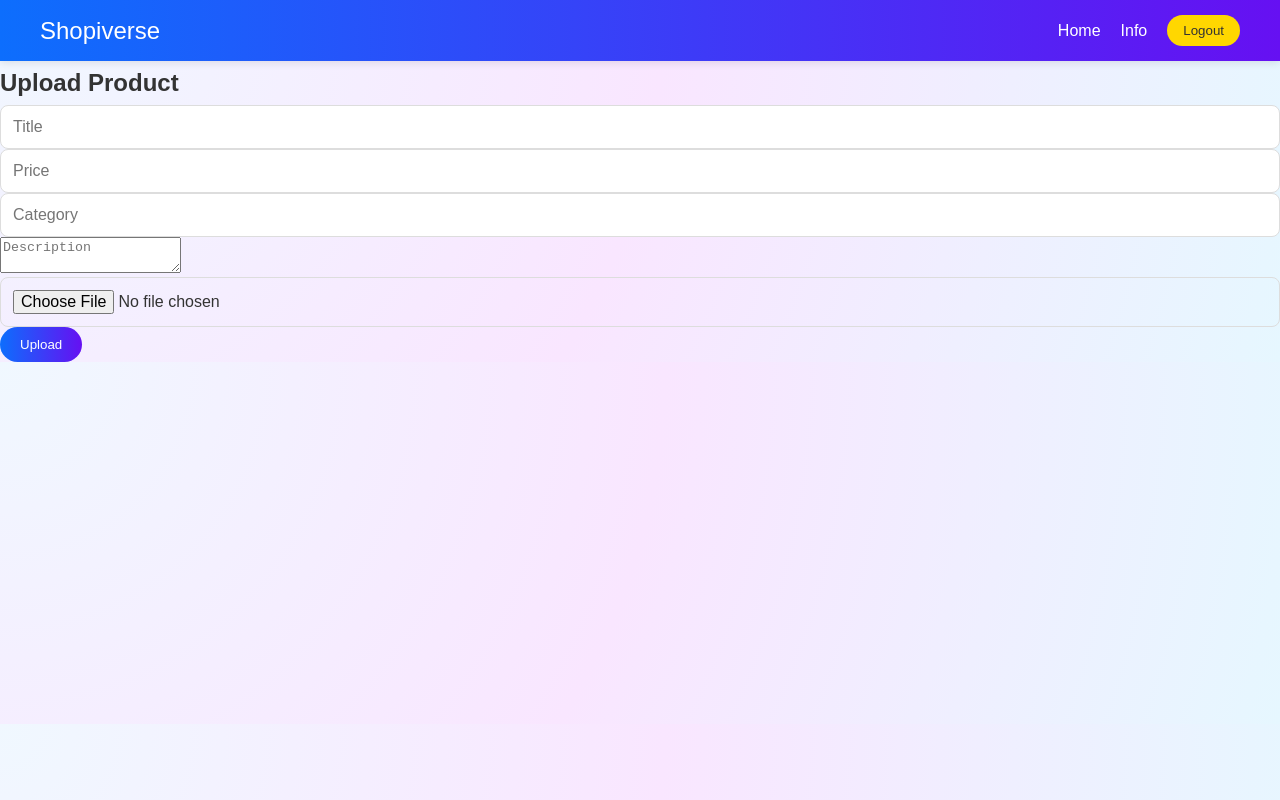
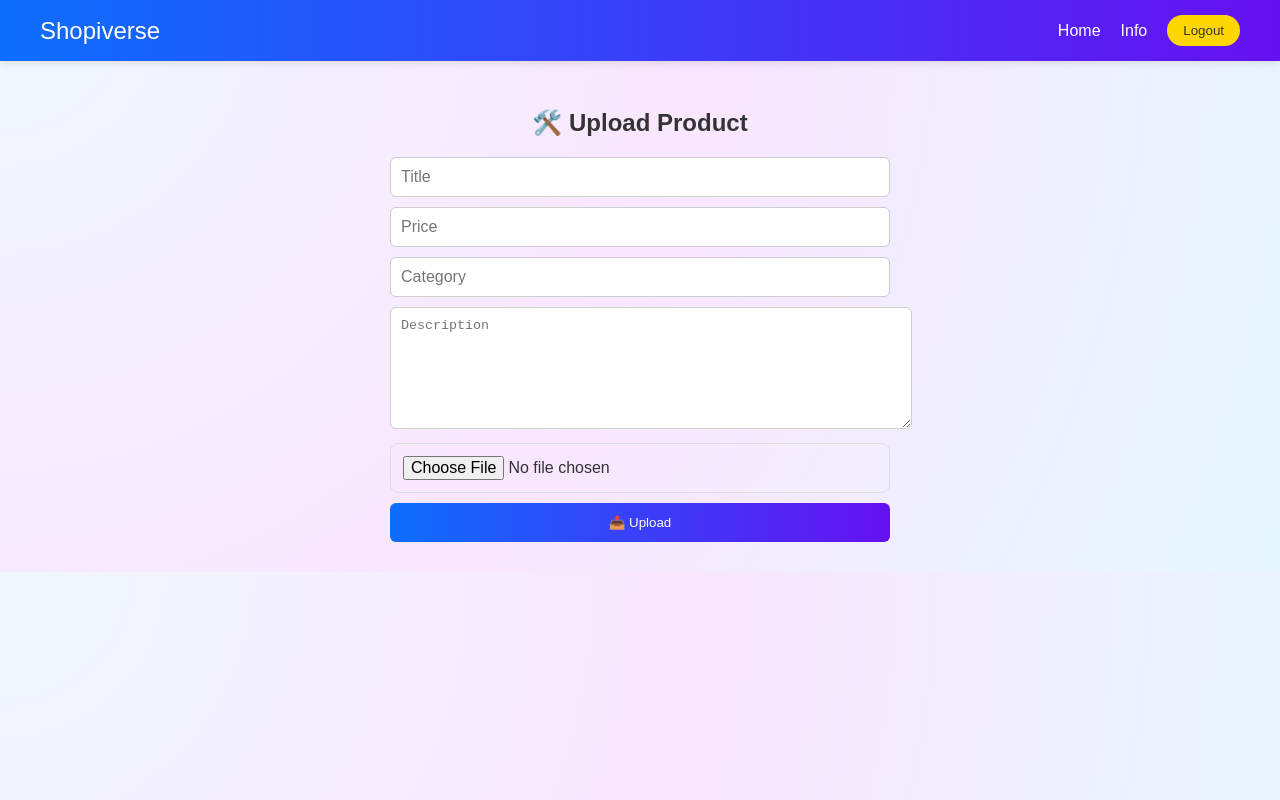
Before and after one commit to SRUTHIACHALLA/full-stack, a React (Create React App) app in the folder frontend/: page /upload in a window 1280 px wide. Built offline with nearby package versions, Linux system fonts and the light colour scheme; sample sign-in values are in the browser's storage.

Commit message:
Update ProductUpload.js

```diff
--- a/frontend/src/pages/ProductUpload.js
+++ b/frontend/src/pages/ProductUpload.js
@@ -1,5 +1,6 @@
 import React, { useState } from 'react';
 import axios from 'axios';
+import { API_BASE_URL } from '../config'; // ✅ import base URL
 
 const ProductUpload = () => {
   const [form, setForm] = useState({ title: '', price: '', category: '', description: '' });
@@ -7,32 +8,88 @@ const ProductUpload = () => {
 
   const upload = async () => {
     const token = localStorage.getItem('token');
+    if (!token) {
+      alert("Login required to upload products.");
+      return;
+    }
+
+    if (!image || !form.title || !form.price) {
+      alert("Please fill all required fields and select an image.");
+      return;
+    }
+
+    try {
       const data = new FormData();
-
-    for (let key in form) data.append(key, form[key]);
+      Object.entries(form).forEach(([key, value]) => data.append(key, value));
       data.append('image', image);
 
-    await axios.post('/api/vendor/upload', data, {
+      await axios.post(`${API_BASE_URL}/api/vendor/upload`, data, {
         headers: {
           Authorization: `Bearer ${token}`,
           'Content-Type': 'multipart/form-data',
         },
       });
 
-    alert('Product uploaded');
+      alert('✅ Product uploaded successfully');
+      setForm({ title: '', price: '', category: '', description: '' });
+      setImage(null);
+    } catch (err) {
+      console.error('❌ Upload failed:', err.response?.data || err.message);
+      alert('Failed to upload product.');
+    }
   };
 
   return (
-    <div>
-      <h2>Upload Product</h2>
-      <input placeholder="Title" onChange={e => setForm({ ...form, title: e.target.value })} />
-      <input placeholder="Price" onChange={e => setForm({ ...form, price: e.target.value })} />
-      <input placeholder="Category" onChange={e => setForm({ ...form, category: e.target.value })} />
-      <textarea placeholder="Description" onChange={e => setForm({ ...form, description: e.target.value })} />
-      <input type="file" onChange={e => setImage(e.target.files[0])} />
-      <button onClick={upload}>Upload</button>
+    <div className="container" style={{ maxWidth: '500px', margin: 'auto', paddingTop: '40px' }}>
+      <h2 style={{ textAlign: 'center', marginBottom: '20px' }}>🛠️ Upload Product</h2>
+      <input
+        placeholder="Title"
+        value={form.title}
+        onChange={e => setForm({ ...form, title: e.target.value })}
+        style={inputStyle}
+      />
+      <input
+        placeholder="Price"
+        type="number"
+        value={form.price}
+        onChange={e => setForm({ ...form, price: e.target.value })}
+        style={inputStyle}
+      />
+      <input
+        placeholder="Category"
+        value={form.category}
+        onChange={e => setForm({ ...form, category: e.target.value })}
+        style={inputStyle}
+      />
+      <textarea
+        placeholder="Description"
+        value={form.description}
+        onChange={e => setForm({ ...form, description: e.target.value })}
+        style={{ ...inputStyle, height: '100px' }}
+      />
+      <input type="file" onChange={e => setImage(e.target.files[0])} style={{ marginBottom: '10px' }} />
+      <button onClick={upload} style={uploadBtnStyle}>📤 Upload</button>
     </div>
   );
 };
 
+// ✅ Simple styling
+const inputStyle = {
+  width: '100%',
+  padding: '10px',
+  marginBottom: '10px',
+  border: '1px solid #ccc',
+  borderRadius: '6px'
+};
+
+const uploadBtnStyle = {
+  width: '100%',
+  padding: '12px',
+  backgroundColor: '#0d6efd',
+  color: '#fff',
+  border: 'none',
+  borderRadius: '6px',
+  cursor: 'pointer'
+};
+
 export default ProductUpload;
```
Lines whose indentation alone changed are shown as unchanged.
